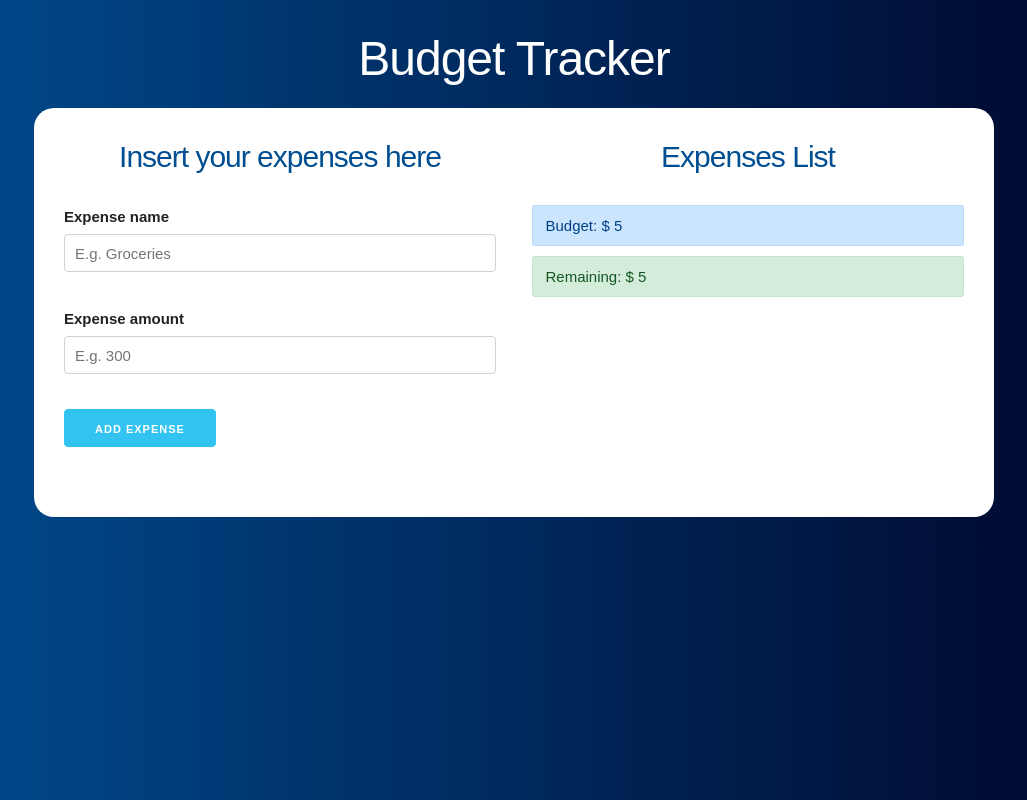
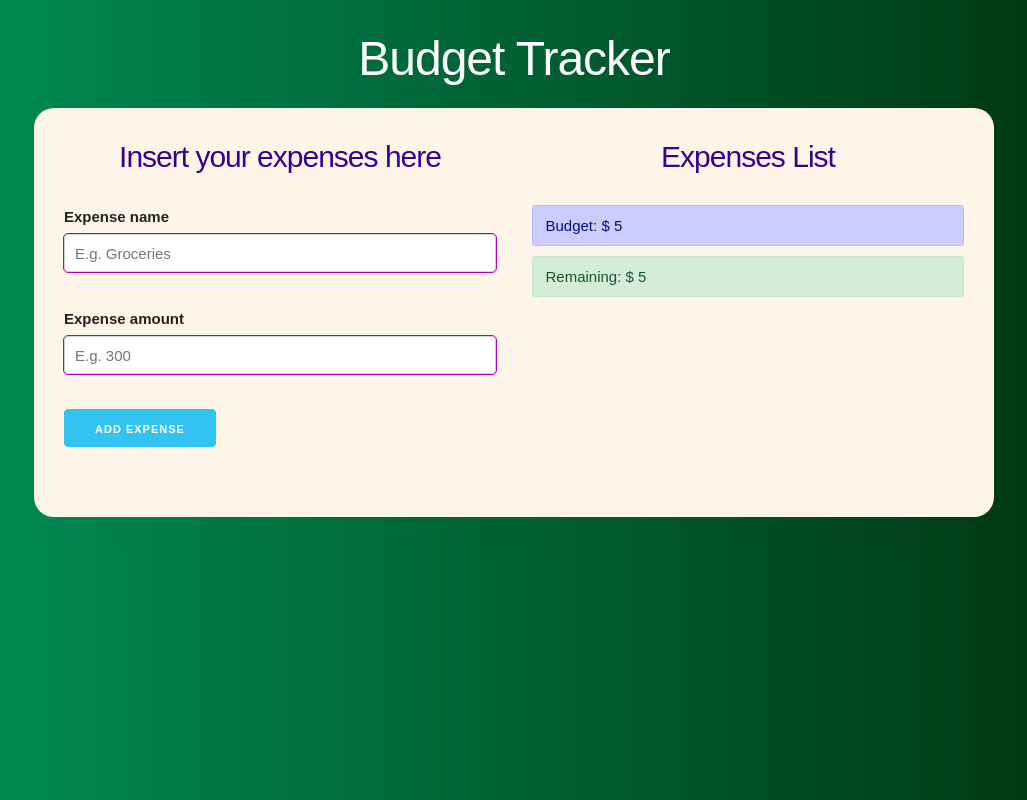
Before and after one commit to gsvidal/budget-tracker, a React (Create React App) app: page / in a window 1280 px wide. Both pictures are taken after typing "5" into the empty fields and a click on the input "Set Budget". Shown: the whole page, without its empty margins (126-1153 px from the left). Built offline with nearby package versions, Linux system fonts and the light colour scheme.

Commit message:
Add own styles

```diff
--- a/src/index.css
+++ b/src/index.css
@@ -3,8 +3,8 @@
 }
 body {
   background: #000428;  /* fallback for old browsers */
-  background: -webkit-linear-gradient(to right, #004e92, #000428);
-  background: linear-gradient(to right, #004e92, #000428);
+  background: -webkit-linear-gradient(to right, #00300b, #007a1b);
+  background: linear-gradient(to right, #00925a, #00300b);
   margin: 0;
   padding: 0;
   font-family: sans-serif;
@@ -13,14 +13,16 @@ header {
   margin: 30px 0;
 }
 .content {
-  padding:20px;
+  padding: 20px;
   margin: 0 auto;
-  /* max-width: 500px; */
 }
 .content-principal {
-  background-color: white;
+  background-color: rgb(253, 245, 232);
   padding: 30px;
   border-radius: 20px;
+}
+input:not([type="submit"]) {
+  outline: 1px solid rgb(179, 0, 179);
 }
 .budget p{
   margin-bottom: 0;
@@ -42,7 +44,7 @@ h1 {
 h2 {
   font-family: 'Raleway', sans-serif;
   font-weight: 100;
-  color:#004e92;
+  color:#380092;
   margin-bottom:30px;
   font-size:3rem!important;
   text-align: center;
@@ -61,9 +63,9 @@ h2 {
   border-radius: .25rem;
 }
 .alert-primary {
-  color: #004085;
-  background-color: #cce5ff;
-  border-color: #b8daff;
+  color: #000d85;
+  background-color: #cccdff;
+  border-color: #b8bdff;
 }
 .alert-success {
   color: #155724;
@@ -99,7 +101,8 @@ h2 {
   margin:0;
 }
 .expenses-incurred li p .expense {
-  background-color: #004085;
+  background-color: #4d00dd;
   padding: 1rem;
   color:white;
+  border-radius: 4px;
 }
```
